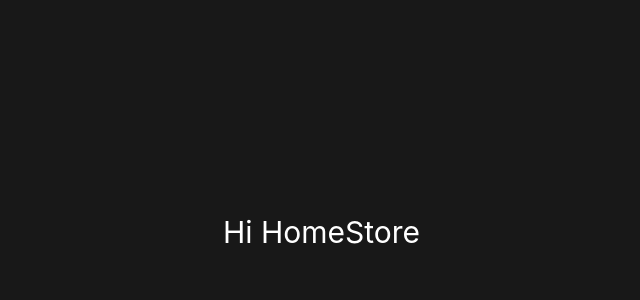
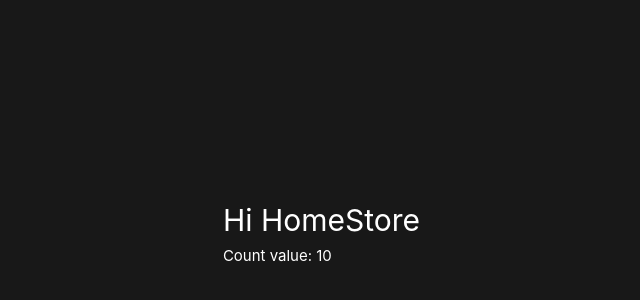
Before and after one commit to HugoBzn/pinia-tutorial, a Vue app: page / in a window 1280 px wide. Shown: the part 168-468 px from the top of the page, without its empty margins (220-860 px from the left). Built offline with nearby package versions, Linux system fonts and the light colour scheme.

Commit message:
Get state from pinia store

```diff
--- /dev/null
+++ b/src/components/Counter.vue
@@ -0,0 +1,13 @@
+<template>
+  <div>
+    <!-- Have count value -->
+    <p>Count value: {{ store.count }}</p>
+  </div>
+</template>
+
+<script setup>
+import { useCounterStore } from "@/stores/counter";
+const store = useCounterStore();
+</script>
+
+<style scoped></style>
--- a/src/components/HomeStore.vue
+++ b/src/components/HomeStore.vue
@@ -1,17 +1,16 @@
 <template>
   <div>
     <h1>Hi HomeStore</h1>
+    <Counter />
   </div>
 </template>
 
 <script setup>
-import { useCounterStore } from "@/stores/counter";
+
 import { useAuthStore } from "@/stores/auth";
+import Counter from "@/components/Counter.vue";
 
 const authStore = useAuthStore();
-
-const store = useCounterStore();
-console.log(store.count);
 </script>
 
 <style scoped></style>
```
